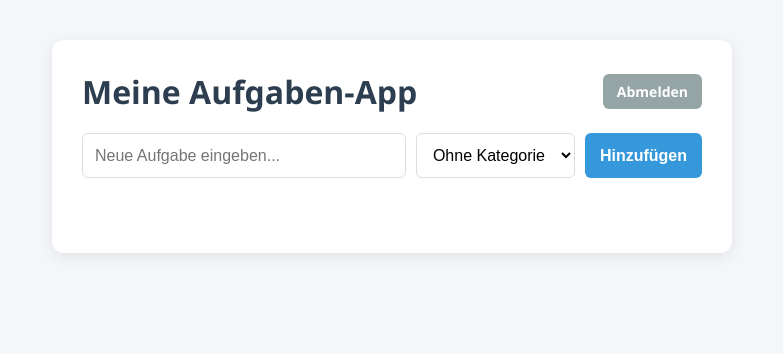
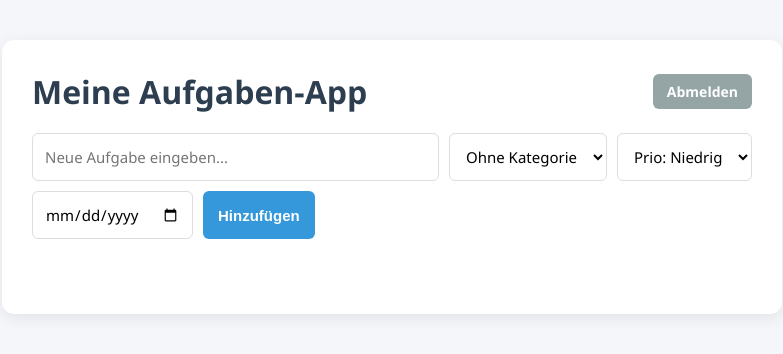
Before and after one commit to Tay674/spring-boot-aufgaben-manager, a Spring Boot app: page / in a window 1280 px wide. Shown: the top 354 px of the page, without its empty margins (248-1031 px from the left). Run offline with Spring Boot 4, Linux system fonts and the light colour scheme; the visitor is signed in with stand-in values (Sample User, id 1); data that the repository does not hold is empty; some of the project's set-up classes (security, data sources, template engines, error pages and the like) are left out, and stand-ins take their place.

Commit message:
feat: Faelligkeitsdatum (LocalDate), Validierung und UI-Badges fuer Prio & Datum hinzugefuegt

```diff
--- a/src/main/java/com/example/demo/controller/AufgabenController.java
+++ b/src/main/java/com/example/demo/controller/AufgabenController.java
@@ -1,7 +1,7 @@
 package com.example.demo.controller;
 
 import com.example.demo.dto.AufgabenResponse;
-import com.example.demo.modell.Prioritaet;
+import com.example.demo.model.Prioritaet;
 import com.example.demo.dto.AufgabenRequest;
 import com.example.demo.service.AufgabenService;
 
--- a/src/main/java/com/example/demo/controller/KategorieController.java
+++ b/src/main/java/com/example/demo/controller/KategorieController.java
@@ -8,7 +8,7 @@ import org.springframework.web.bind.annotation.RequestBody;
 import org.springframework.web.bind.annotation.RequestMapping;
 import org.springframework.web.bind.annotation.RestController;
 
-import com.example.demo.modell.Kategorie;
+import com.example.demo.model.Kategorie;
 import com.example.demo.repository.KategorieRepository;
 
 import jakarta.validation.Valid;
--- a/src/main/java/com/example/demo/modell/Kategorie.java
+++ b/src/main/java/com/example/demo/model/Kategorie.java
@@ -1,4 +1,4 @@
-package com.example.demo.modell;
+package com.example.demo.model;
 
 import jakarta.persistence.Entity;
 import jakarta.persistence.GeneratedValue;
--- a/src/main/java/com/example/demo/modell/Prioritaet.java
+++ b/src/main/java/com/example/demo/model/Prioritaet.java
@@ -1,4 +1,4 @@
-package com.example.demo.modell;
+package com.example.demo.model;
 
 public enum Prioritaet {
 
--- a/src/main/java/com/example/demo/repository/AufgabenRepository.java
+++ b/src/main/java/com/example/demo/repository/AufgabenRepository.java
@@ -1,11 +1,12 @@
 package com.example.demo.repository;
 
+import java.time.LocalDate;
 import java.util.List;
 
 import org.springframework.data.jpa.repository.JpaRepository;
 
-import com.example.demo.modell.Aufgabe;
-import com.example.demo.modell.Prioritaet;
+import com.example.demo.model.Aufgabe;
+import com.example.demo.model.Prioritaet;
 
 public interface AufgabenRepository extends JpaRepository<Aufgabe, Integer>{
 
@@ -15,5 +16,6 @@ public interface AufgabenRepository extends JpaRepository<Aufgabe, Integer>{
 
 	List<Aufgabe> findByPrioritaet(Prioritaet prioritaet);
 
+	List<Aufgabe> findByFaelligAmBeforeAndErledigtFalse(LocalDate datum);
 
 }
--- a/src/main/java/com/example/demo/repository/KategorieRepository.java
+++ b/src/main/java/com/example/demo/repository/KategorieRepository.java
@@ -2,7 +2,7 @@ package com.example.demo.repository;
 
 import org.springframework.data.jpa.repository.JpaRepository;
 
-import com.example.demo.modell.Kategorie;
+import com.example.demo.model.Kategorie;
 
 public interface KategorieRepository extends JpaRepository<Kategorie, Integer>{
 
--- a/src/main/resources/static/index.html
+++ b/src/main/resources/static/index.html
@@ -16,7 +16,7 @@
         .container {
             background: white;
             width: 100%;
-            max-width: 620px;
+            max-width: 720px;
             padding: 30px;
             border-radius: 12px;
             box-shadow: 0 4px 15px rgba(0, 0, 0, 0.08);
@@ -28,20 +28,22 @@
         }
         .input-group {
             display: flex;
+            flex-wrap: wrap;
             gap: 10px;
             margin-bottom: 10px;
         }
-        input[type="text"], select {
+        input[type="text"], input[type="date"], select {
             padding: 12px;
             border: 1px solid #ddd;
             border-radius: 6px;
-            font-size: 16px;
+            font-size: 15px;
             background-color: white;
+            font-family: inherit;
         }
         input[type="text"] {
-            flex: 1;
+            flex: 1 1 220px;
         }
-        input[type="text"]:focus, select:focus {
+        input[type="text"]:focus, input[type="date"]:focus, select:focus {
             outline: none;
             border-color: #3498db;
         }
@@ -56,7 +58,7 @@
         .btn-add {
             background-color: #3498db;
             color: white;
-            font-size: 16px;
+            font-size: 15px;
         }
         .btn-add:hover { background-color: #2980b9; }
         #fehlerMeldung {
@@ -156,6 +181,12 @@
             <select id="kategorieAuswahl">
                 <option value="">Ohne Kategorie</option>
             </select>
+            <select id="prioritaetAuswahl">
+                <option value="NIEDRIG">Prio: Niedrig</option>
+                <option value="MITTEL">Prio: Mittel</option>
+                <option value="HOCH">Prio: Hoch</option>
+            </select>
+            <input type="date" id="faelligAmAuswahl" title="Fälligkeitsdatum">
             <button class="btn-add" onclick="aufgabeErstellen()">Hinzufügen</button>
         </div>
         <p id="fehlerMeldung"></p>
@@ -177,12 +208,19 @@
             });
         }
 
+        function formatiereDatum(isoDatum) {
+            const [jahr, monat, tag] = isoDatum.split('-');
+            return `${tag}.${monat}.${jahr}`;
+        }
+
         async function ladeAufgaben() {
             const antwort = await fetch('/aufgaben');
             const aufgaben = await antwort.json();
 
             const liste = document.getElementById('aufgabenListe');
             liste.innerHTML = '';
+
+			const heuteIso = new Date().toISOString().split('T')[0];
 
             aufgaben.forEach(aufgabe => {
                 const eintrag = document.createElement('li');
@@ -195,11 +233,29 @@
                 textSpan.className = 'aufgabe-text' + (aufgabe.erledigt ? ' erledigt' : '');
                 infoDiv.appendChild(textSpan);
 
-                if (aufgabe.kategorie) {
+                // Kategorie-Badge (nutzt jetzt das flache DTO-Feld kategorieName)
+                if (aufgabe.kategorieName) {
                     const badge = document.createElement('span');
-                    badge.textContent = aufgabe.kategorie.name;
-                    badge.className = 'kategorie-badge';
+                    badge.textContent = aufgabe.kategorieName;
+                    badge.className = 'badge kategorie-badge';
                     infoDiv.appendChild(badge);
+                }
+
+                // Prioritaet-Badge
+                if (aufgabe.prioritaet) {
+                    const prioBadge = document.createElement('span');
+                    prioBadge.textContent = aufgabe.prioritaet;
+                    prioBadge.className = 'badge prio-' + aufgabe.prioritaet;
+                    infoDiv.appendChild(prioBadge);
+                }
+
+                // Faelligkeitsdatum-Badge (rot hervorgehoben, wenn ueberfaellig & noch offen)
+                if (aufgabe.faelligAm) {
+                    const datumBadge = document.createElement('span');
+                    const istUeberfaellig = !aufgabe.erledigt && aufgabe.faelligAm < heuteIso;
+                    datumBadge.textContent = 'Fällig: ' + formatiereDatum(aufgabe.faelligAm);
+                    datumBadge.className = 'badge ' + (istUeberfaellig ? 'datum-ueberfaellig' : 'datum-badge');
+                    infoDiv.appendChild(datumBadge);
                 }
 
                 const btnGruppe = document.createElement('div');
@@ -227,31 +283,34 @@
         async function aufgabeErstellen() {
             const titelFeld = document.getElementById('neuerTitel');
             const katSelect = document.getElementById('kategorieAuswahl');
+            const prioSelect = document.getElementById('prioritaetAuswahl');
+            const datumFeld = document.getElementById('faelligAmAuswahl');
             const fehlerFeld = document.getElementById('fehlerMeldung');
             fehlerFeld.textContent = '';
 
             const daten = {
                 titel: titelFeld.value,
                 erledigt: false,
-                kategorieId: katSelect.value ? parseInt(katSelect.value) : null
+                kategorieId: katSelect.value ? parseInt(katSelect.value) : null,
+                prioritaet: prioSelect.value,
+				faelligAm: datumFeld.value ? datumFeld.value : null
 				};
-
 				const antwort = await fetch('/aufgaben', {
 				method: 'POST',
 				headers: { 'Content-Type': 'application/json' },
 				body: JSON.stringify(daten)
 				});
-
 				if (antwort.ok) {
 				titelFeld.value = '';
 				katSelect.value = '';
+				prioSelect.value = 'NIEDRIG';
+				datumFeld.value = '';
 				ladeAufgaben();
 				} else {
 				const fehlerDaten = await antwort.json();
-                fehlerFeld.textContent = fehlerDaten.titel || 'Fehler beim Speichern';
+				fehlerFeld.textContent = fehlerDaten.titel || fehlerDaten.faelligAm || fehlerDaten.fehler || 'Fehler beim Speichern';
 				}
 				}
-
 				        async function statusUmschalten(aufgabe) {
 				            const antwort = await fetch('/aufgaben/' + aufgabe.id, {
 				                method: 'PUT',
@@ -259,7 +318,9 @@
 				                body: JSON.stringify({
 				                    titel: aufgabe.titel,
 				                    erledigt: !aufgabe.erledigt,
-                    kategorieId: aufgabe.kategorie ? aufgabe.kategorie.id : null
+				                    kategorieId: aufgabe.kategorieId,
+				                    prioritaet: aufgabe.prioritaet,
+				                    faelligAm: aufgabe.faelligAm
 				                })
 				            });
 
```
Also changed, not shown: other parts of src/main/resources/static/index.html (+27 -4 lines), src/main/java/com/example/demo/dto/AufgabenRequest.java (+7 -2 lines), src/main/java/com/example/demo/dto/AufgabenResponse.java (+5 -2 lines), src/main/java/com/example/demo/model/Aufgabe.java (renamed from src/main/java/com/example/demo/modell/Aufgabe.java, +16 -1 lines), src/main/java/com/example/demo/service/AufgabenService.java (+5 -5 lines), 4 other files. Lines whose indentation alone changed are shown as unchanged.
